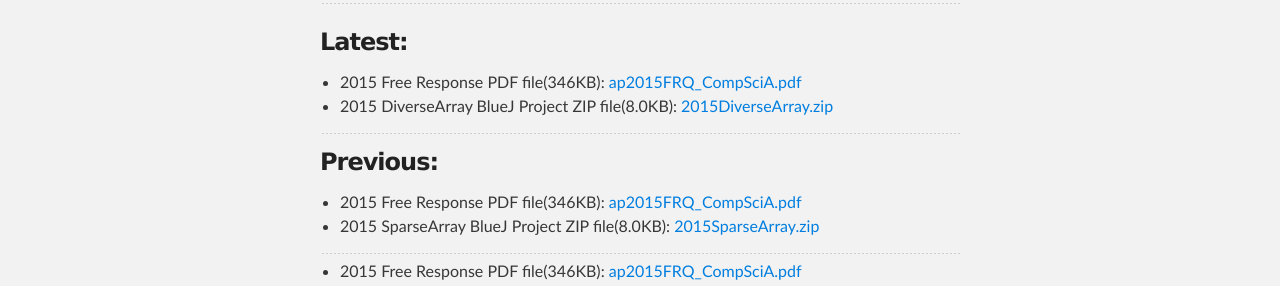
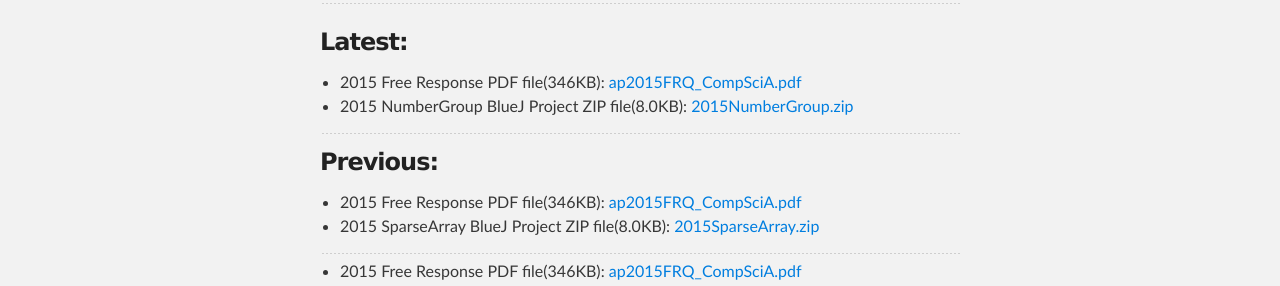
Before and after one commit to ynot1609/apcompsci3, a Jekyll site: the page built from frqs/index.md, in a window 1280 px wide. Shown: the part 365-651 px from the top of the page. Built offline with Jekyll 4.4.1, drawn with Linux system fonts in a browser that asks for light colours.

Commit message:
added ng

```diff
--- a/frqs/index.md
+++ b/frqs/index.md
@@ -8,7 +8,7 @@
 ### Latest:
 
 + 2015 Free Response PDF file(346KB): [ap2015FRQ_CompSciA.pdf](/apcompsci3/assets/ap2015FRQ_CompSciA.pdf)
-+ 2015 DiverseArray BlueJ Project ZIP file(8.0KB): [2015DiverseArray.zip](/apcompsci3/assets/2015DiverseArray.zip)
++ 2015 NumberGroup BlueJ Project ZIP file(8.0KB): [2015NumberGroup.zip](/apcompsci3/assets/2015NumberGroup.zip)
 
 ---
 
```
